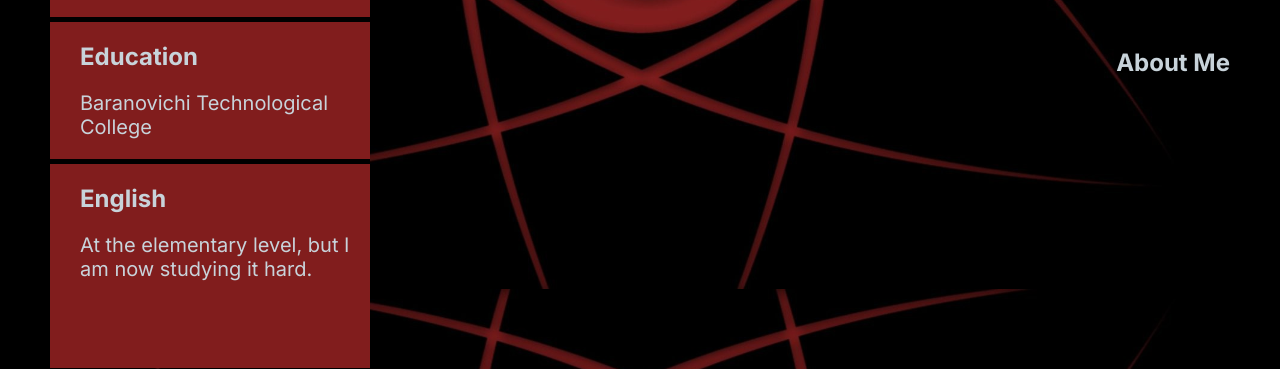
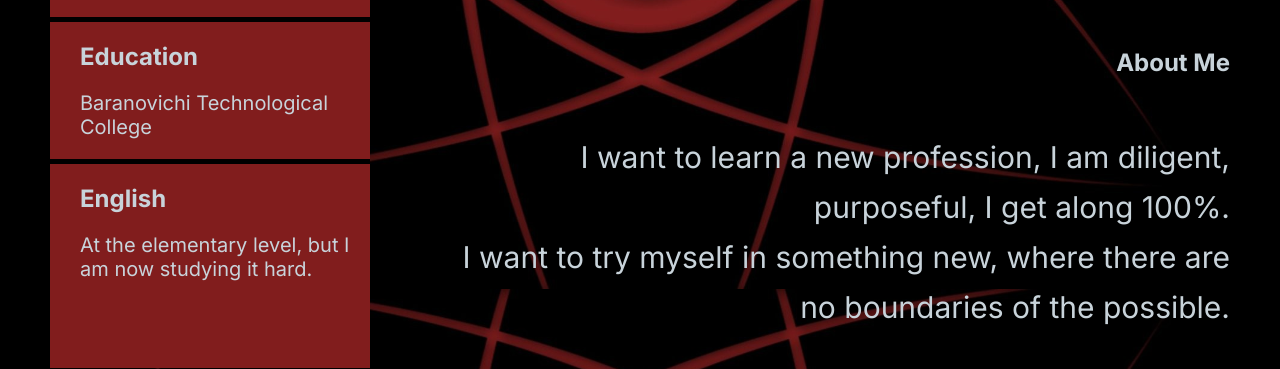
Before and after one commit to Povar1990/rsschool-cv, a plain HTML site: page index.html in a window 1280 px wide. Shown: the part 431-800 px from the top of the page. Drawn offline with Linux system fonts and the light colour scheme.

Commit message:
docs: the final

```diff
--- a/index.html
+++ b/index.html
@@ -41,5 +41,7 @@
     <P class="English">At the elementary level, but I am now studying it hard.</P>
     </div>
 <h2 class="AboutMe"> About Me</h2>
+<div class="text">I want to learn a new profession, I am diligent, purposeful, I get along 100%.</div>
+<p class="text">I want to try myself in something new, where there are no boundaries of the possible.</p>
 </body>
 </html>
--- a/style.css
+++ b/style.css
@@ -87,4 +87,13 @@ text-align: center;
 .AboutMe{
     text-align: end;
     padding-right: 50px;
+    padding-bottom: 55px;
 }
+
+.text{
+    text-align: end;
+    font-size: 30px;
+    line-height: 50px;
+    padding-left: 450px;
+    padding-right: 50px;
+}
```
